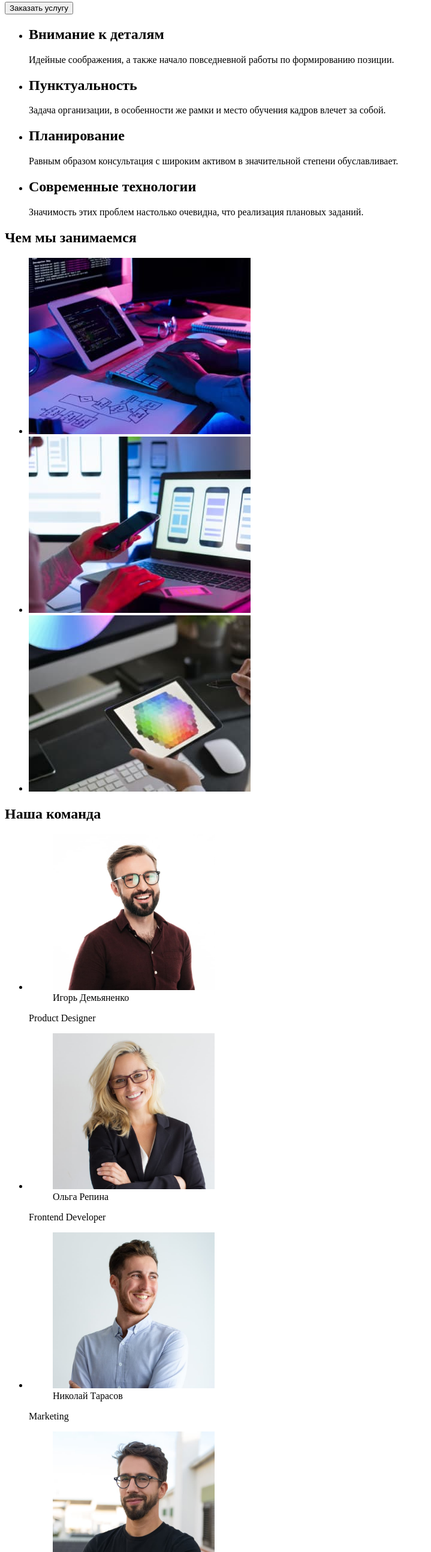
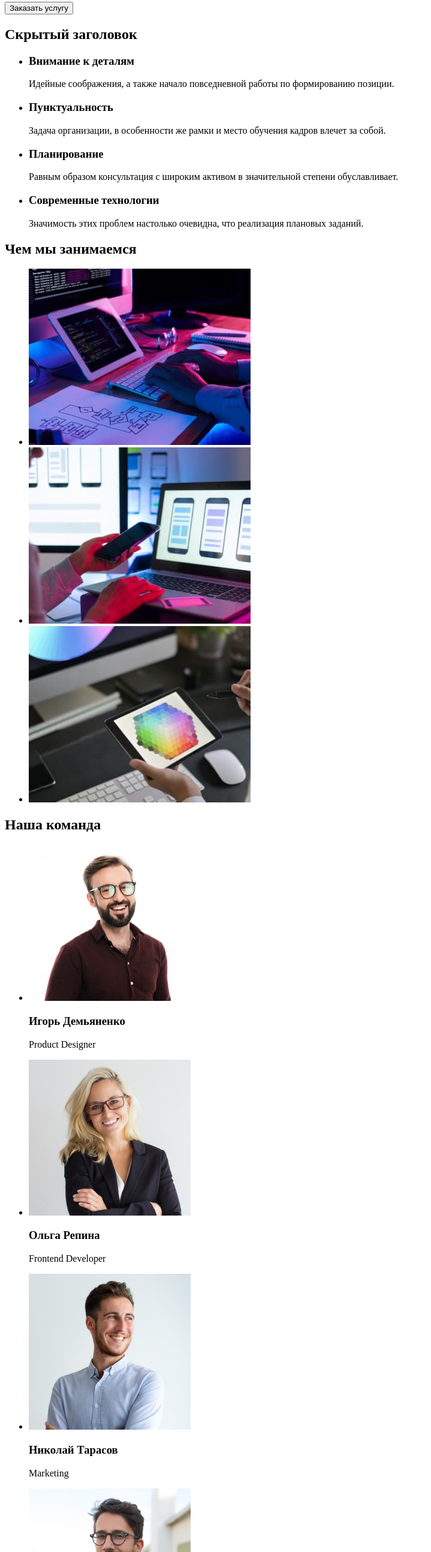
Before and after one commit to DanilStan/goit-markup-hw-01, a plain HTML site: page index.html in a window 1280 px wide. Shown: the part 212-2800 px from the top of the page at 60% size, without its empty margins (0-719 px from the left). Drawn offline with Linux system fonts and the light colour scheme.

Commit message:
Виправленні помилки у html файлі

```diff
--- a/index.html
+++ b/index.html
@@ -35,25 +35,27 @@
 
       <!-- Секция преимущиств сервиса -->
       <section>
+        <h2>Скрытый заголовок</h2>
+
         <ul>
           <li>
-            <h2>Внимание к деталям</h2>
+            <h3>Внимание к деталям</h3>
             <p>Идейные соображения, а также начало повседневной работы по формированию позиции.</p>
           </li>
           <li>
-            <h2>Пунктуальность</h2>
+            <h3>Пунктуальность</h3>
             <p>
               Задача организации, в особенности же рамки и место обучения кадров влечет за собой.
             </p>
           </li>
           <li>
-            <h2>Планирование</h2>
+            <h3>Планирование</h3>
             <p>
               Равным образом консультация с широким активом в значительной степени обуславливает.
             </p>
           </li>
           <li>
-            <h2>Современные технологии</h2>
+            <h3>Современные технологии</h3>
             <p>Значимость этих проблем настолько очевидна, что реализация плановых заданий.</p>
           </li>
         </ul>
@@ -95,31 +97,23 @@
         <h2>Наша команда</h2>
         <ul>
           <li>
-            <figure>
-              <img src="./images/team1.jpg" alt="Изображение мужчины" width="270" height="260" />
-              <figcaption>Игорь Демьяненко</figcaption>
-            </figure>
+            <img src="./images/team1.jpg" alt="Изображение мужчины" width="270" height="260" />
+            <h3>Игорь Демьяненко</h3>
             <p lang="en">Product Designer</p>
           </li>
           <li>
-            <figure>
-              <img src="./images/team2.jpg" alt="Изображение женщины" width="270" height="260" />
-              <figcaption>Ольга Репина</figcaption>
-            </figure>
+            <img src="./images/team2.jpg" alt="Изображение женщины" width="270" height="260" />
+            <h3>Ольга Репина</h3>
             <p lang="en">Frontend Developer</p>
           </li>
           <li>
-            <figure>
-              <img src="./images/team3.jpg" alt="Изображение мужчины" width="270" height="260" />
-              <figcaption>Николай Тарасов</figcaption>
-            </figure>
+            <img src="./images/team3.jpg" alt="Изображение мужчины" width="270" height="260" />
+            <h3>Николай Тарасов</h3>
             <p lang="en">Marketing</p>
           </li>
           <li>
-            <figure>
-              <img src="./images/team4.jpg" alt="Изображение мужчины" width="270" height="260" />
-              <figcaption>Михаил Ермаков</figcaption>
-            </figure>
+            <img src="./images/team4.jpg" alt="Изображение мужчины" width="270" height="260" />
+            <h3>Михаил Ермаков</h3>
             <p lang="en">UI Designer</p>
           </li>
         </ul>
@@ -130,11 +124,15 @@
     <footer>
       <a href="./" lang="en">Web Studio</a>
       <address>
-        <p>
-          г. Киев, пр-т Леси Украинки, 26<br />
-          info@example.com<br />
-          +38 099 111 11 11
-        </p>
+        <ul>
+          <li>
+            <a href="./" target="_blank" rel="noopener noreferrer"
+              >г. Киев, пр-т Леси Украинки, 26</a
+            >
+          </li>
+          <li><a href="mailto:info@example.com">info@example.com</a></li>
+          <li><a href="tel:+380991111111">+38 099 111 11 11</a></li>
+        </ul>
       </address>
     </footer>
   </body>
```
